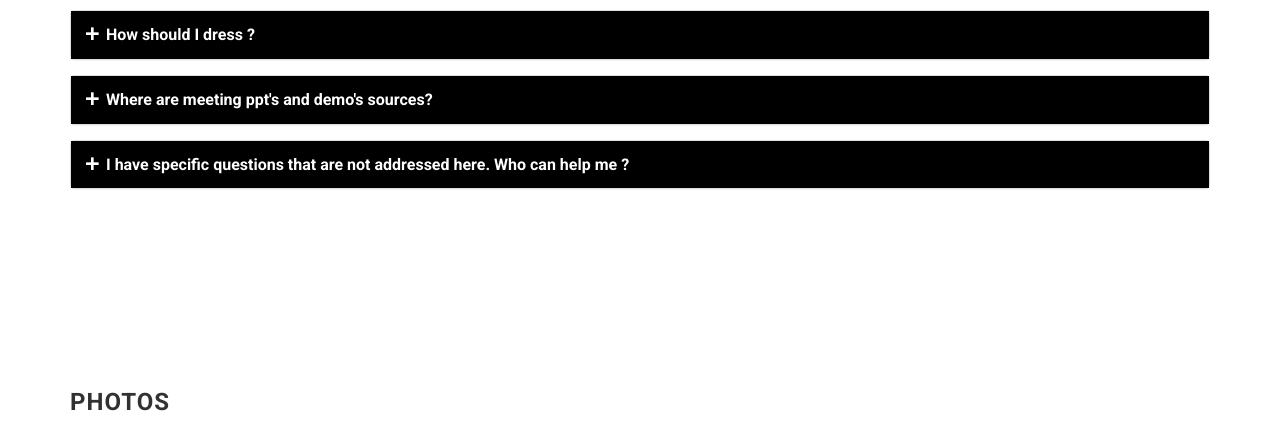
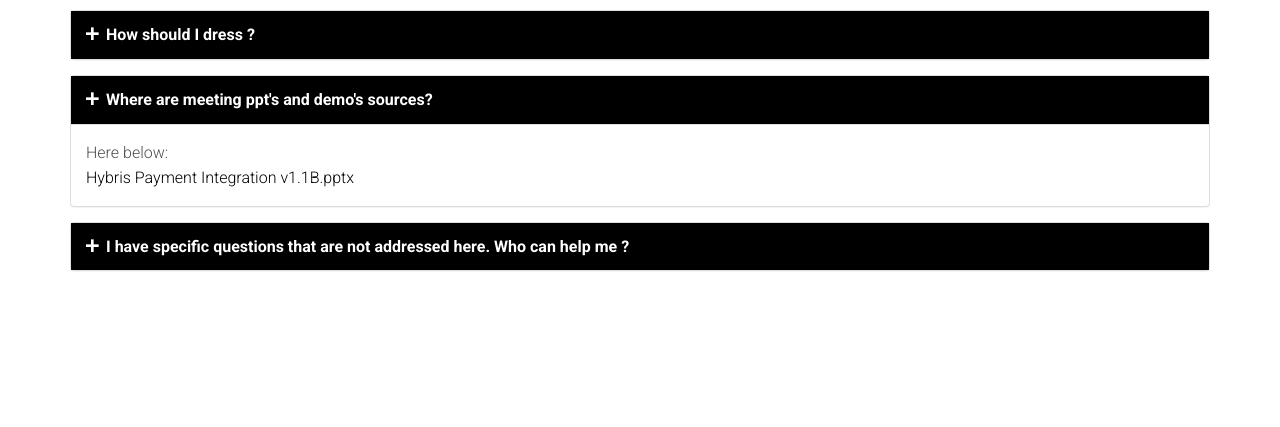
Before and after one commit to szjug/conference, a website: page index.html in a window 1280 px wide. Shown: the part 6860-7287 px from the top of the page. Drawn offline with Linux system fonts and the light colour scheme; a script that the page names is missing; files whose address does not match are found by name.

Commit message:
not collapsed

```diff
--- a/index.html
+++ b/index.html
@@ -621,7 +621,7 @@ create resource sharing and cooperation ecosystem.</p>
                                 </h4>
                             </div>
 
-                            <div id="collapseFour" class="panel-collapse collapse" role="tabpanel" aria-labelledby="headingFour">
+                            <div id="collapseFour" class="panel-collapse" role="tabpanel" aria-labelledby="headingFour">
                                 <div class="panel-body">Here below:<br>
 
 
```
